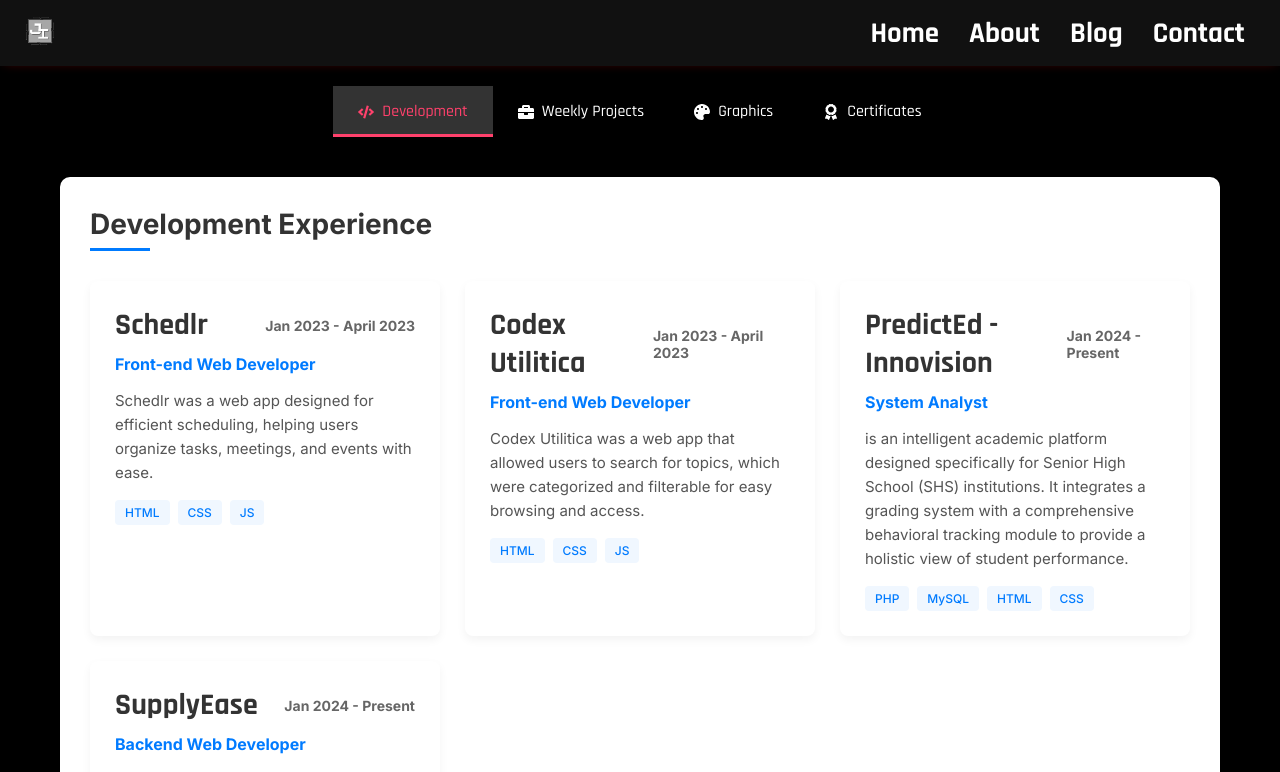
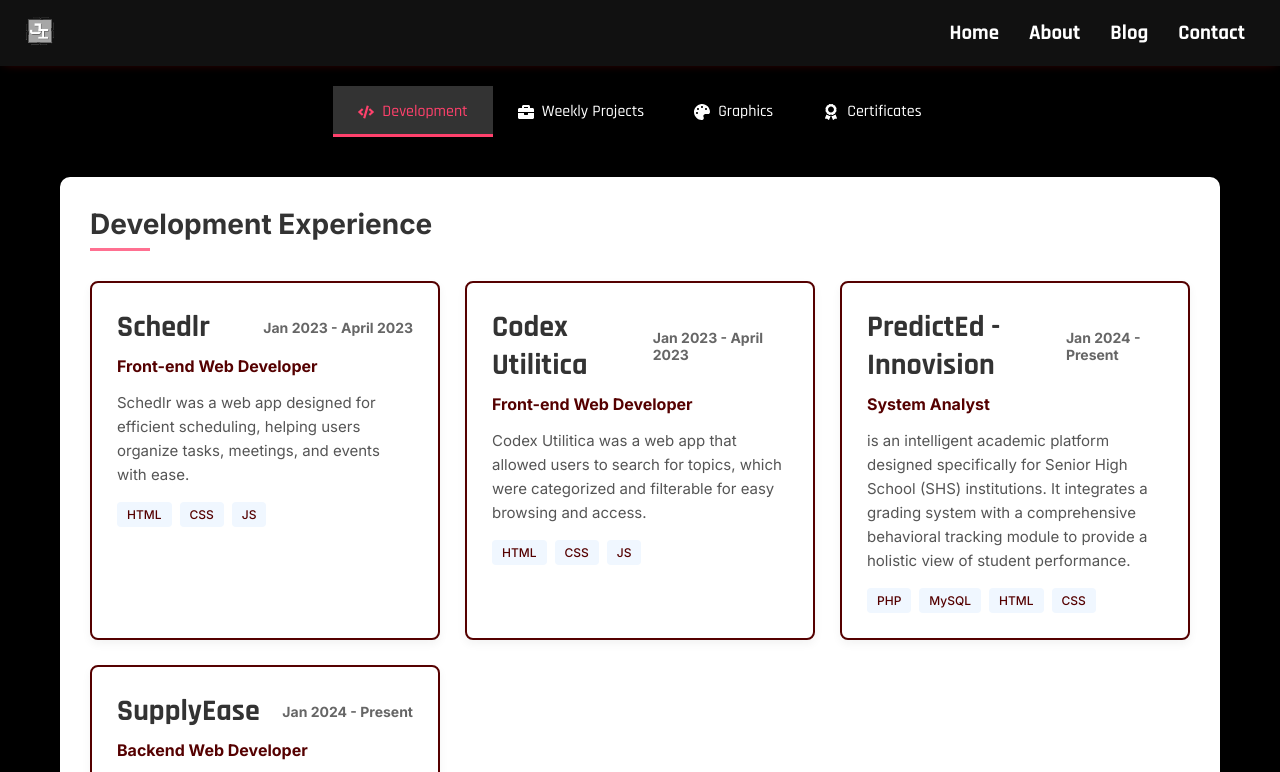
Before and after one commit to Juliet0720/website, a React (Vite) app: page /project in a window 1280 px wide. Shown: the top 772 px of the page. Built offline with nearby package versions, Linux system fonts and the light colour scheme.

Commit message:
final design

```diff
--- a/src/App.css
+++ b/src/App.css
@@ -55,7 +55,7 @@ p {
   font-weight: bold;
   color: #ffffff;
   text-decoration: none;
-  font-size: 1.8rem;
+  font-size: 1.3rem;
   margin: 0 15px; /* Reduced from 25px to 15px */
   transition: color 0.3s ease, text-shadow 0.3s ease;
 }
--- a/src/assets/project.css
+++ b/src/assets/project.css
@@ -144,7 +144,7 @@
   left: 0;
   width: 60px;
   height: 3px;
-  background-color: #007bff;
+  background-color:  rgba(255, 65, 109, 0.749);
 }
 
 /* Development Experience Section */
@@ -162,6 +162,7 @@
   padding: 25px;
   box-shadow: 0 4px 10px rgba(0, 0, 0, 0.05);
   transition: transform 0.3s ease;
+  border: 2px solid #550000;
 }
 
 .experience-image-container,
@@ -178,12 +179,14 @@
   transition: transform 0.5s ease;
 }
 
+
 .experience-card:hover .experience-image {
   transform: scale(1.05);
 }
 
 .experience-card:hover {
   transform: translateY(-5px);
+  background-color: #e7dcdc;
 }
 
 .experience-header {
@@ -210,7 +213,7 @@
 
 .experience-role {
   font-size: 16px;
-  color: #007bff;
+  color: #550000;
   margin-bottom: 15px;
   font-family: "Inter";
   font-weight: bold;
@@ -230,11 +233,12 @@
   gap: 8px;
   font-family: "Inter";
   font-weight: bold;
+
 }
 
 .tech-tag {
   background-color: #f0f7ff;
-  color: #007bff;
+  color: #550000;
   padding: 5px 10px;
   border-radius: 4px;
   font-size: 12px;
--- a/src/pages/contact.jsx
+++ b/src/pages/contact.jsx
@@ -91,7 +91,7 @@ const Contact = () => {
                 <a href="https://github.com/Juliet0720" target="_blank" rel="noopener noreferrer" className="social-icon">
                   <FaGithub />
                 </a>
-                <a href="www.linkedin.com/in/juliet-icawalo-420250296" target="_blank" rel="noopener noreferrer" className="social-icon">
+                <a href="https://linkedin.com/in/juliet-icawalo-420250296" target="_blank" rel="noopener noreferrer" className="social-icon">
                   <FaLinkedin />
                 </a>
                 <a href="https://www.facebook.com/juliet.condesaicawalo" target="_blank" rel="noopener noreferrer" className="social-icon">
--- a/src/pages/project.jsx
+++ b/src/pages/project.jsx
@@ -126,7 +126,7 @@ const Project = () => {
         "Interactive Pokemon database that allows users to search, battle, and view detailed information about different Pokemon species.",
 
       github: "https://github.com/Chris272019/Pokemon",
-      live: "https://pokemon-explorer-demo.vercel.app",
+      live: "https://digiman.netlify.app/",
     },
   ]
 
```
